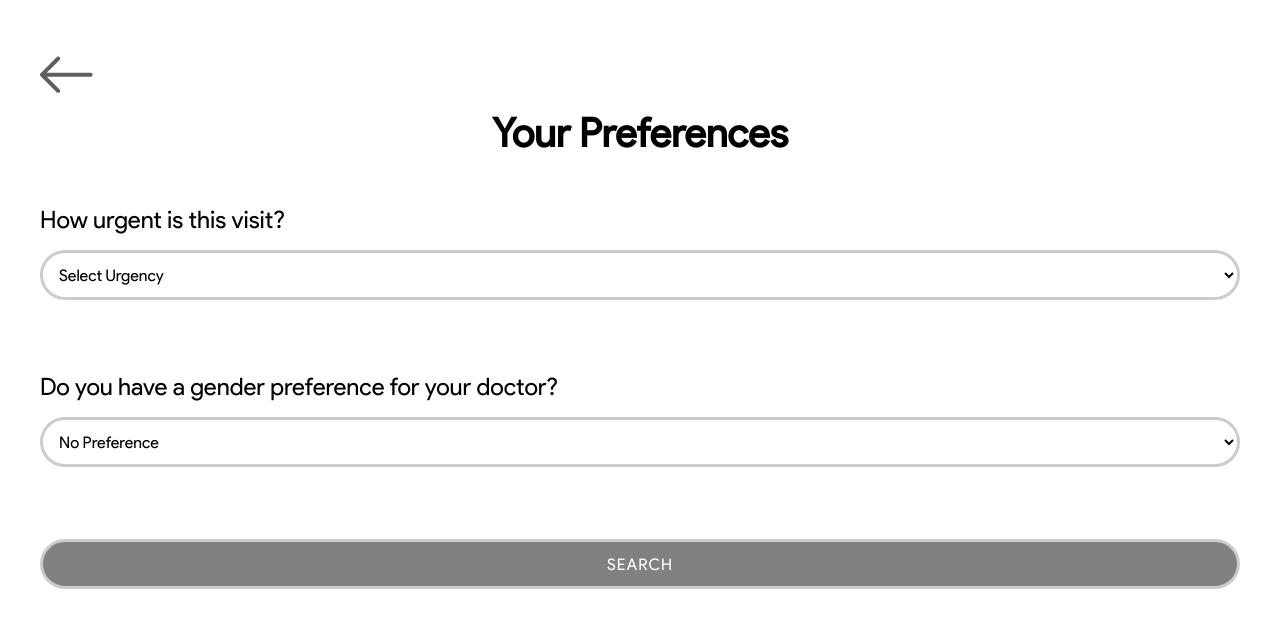
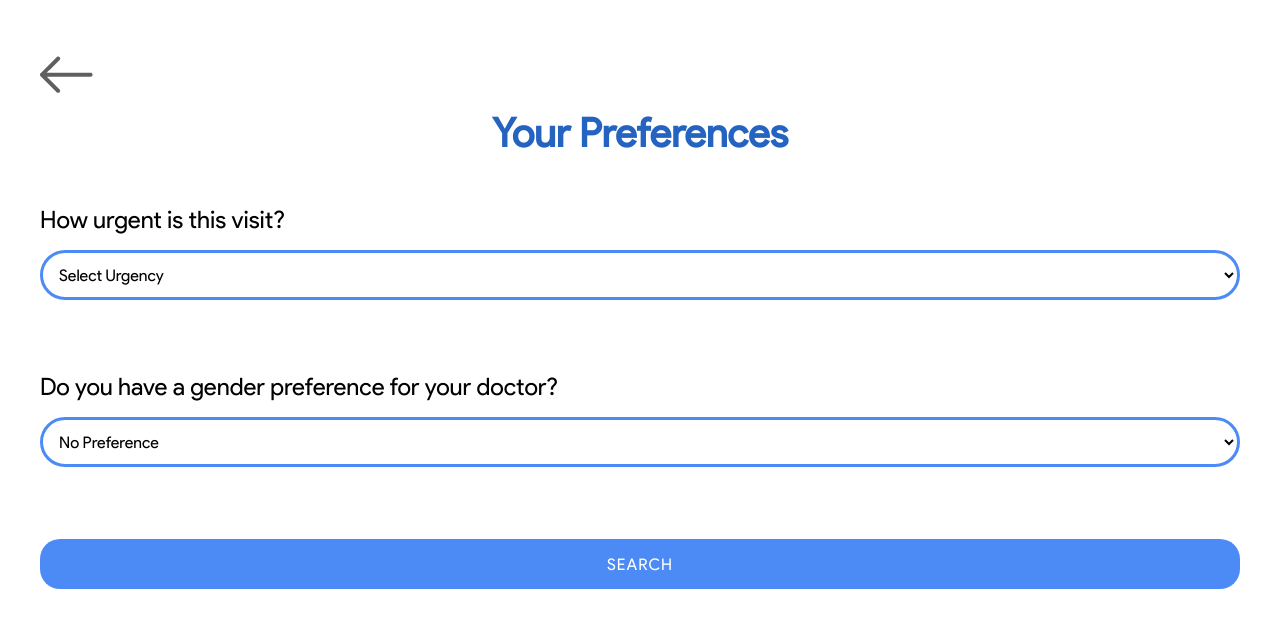
Before and after one commit to jpatel98/homehealth, a React (Create React App) app: page /preferences in a window 1280 px wide. Shown: the top 628 px of the page. Built offline with nearby package versions, Linux system fonts and the light colour scheme.

Commit message:
Enables placeholder colors on pages

```diff
--- a/public/index.html
+++ b/public/index.html
@@ -24,20 +24,10 @@
       work correctly both with client-side routing and a non-root public URL.
       Learn how to configure a non-root public URL by running `npm run build`.
     -->
-    <title>React App</title>
+    <title>HomeCare</title>
   </head>
   <body>
     <noscript>You need to enable JavaScript to run this app.</noscript>
     <div id="root"></div>
-    <!--
-      This HTML file is a template.
-      If you open it directly in the browser, you will see an empty page.
-
-      You can add webfonts, meta tags, or analytics to this file.
-      The build step will place the bundled scripts into the <body> tag.
-
-      To begin the development, run `npm start` or `yarn start`.
-      To create a production bundle, use `npm run build` or `yarn build`.
-    -->
   </body>
 </html>
--- a/src/Pages/Preferences/Preferences.js
+++ b/src/Pages/Preferences/Preferences.js
@@ -1,6 +1,6 @@
 import { v4 as uuid } from 'uuid';
 import menu from '../../data/menu.json';
-import './Prefernces.scss';
+import './Preferences.scss';
 import BackArrow from '../../assets/icons/backarrow.png';
 
 
--- a/src/Pages/Preferences/Prefernces.scss
+++ b/src/Pages/Preferences/Preferences.scss
@@ -1,3 +1,6 @@
+@use '../../partials/variables' as *;
+@use '../../partials/mixins' as *;
+
 .preferences {
     display: flex;
     flex-direction: column;
@@ -19,6 +22,7 @@
         line-height: 3rem;
         margin: 0;
         margin-bottom: 3rem;
+        color: $google-dark-blue;
     }
 
     &__form{
@@ -31,22 +35,26 @@
         &__prompt{
             font-size: 1.5rem;
             line-height: 1.813rem;
-            margin: 0;
+            margin-bottom: 0;
+            padding-bottom: 4.5rem;
             width: 100%;
             justify-content: center;
 
             &-select {
                 height: 50px;
                 width: 100%;
-                border: 3px solid #ccc;
+                border: 3px solid $google-blue;
                 border-radius: 30px;
                 padding: 0.75rem;
                 background-color: white;
                 font-size: 1rem;
                 font-family: "Product Sans";
                 margin-top: 1rem;
-                margin-bottom: 4.5rem;
                 cursor: pointer;
+
+                &:hover{
+                    border: 3px solid $google-dark-blue;
+                }
             }
         }
 
@@ -54,13 +62,19 @@
             height: 50px;
             width: 100%;
             border: 3px solid #ccc;
-            border-radius: 30px;
+            border-radius: 20px;
+            border-style: hidden;
             font-size: 1rem;
             font-family: "Product Sans";
             color: white;
-            background-color: #818181;
+            background-color: $google-blue;
             cursor: pointer;
             letter-spacing: 1px;
+
+            &:hover{
+                background-color: $google-dark-blue;
+                border: 3px solid $google-dark-blue;
+            }
         }
     }
 
--- a/src/Pages/ServiceSelect/ServiceSelect.scss
+++ b/src/Pages/ServiceSelect/ServiceSelect.scss
@@ -1,3 +1,5 @@
+@use '../../partials/variables' as *;
+@use '../../partials/mixins' as *;
 
 .service{
     display: flex;
@@ -13,12 +15,14 @@
         justify-content: flex-start;
         align-self: flex-start;
         padding: 1rem 0;
+        color: $google-dark-blue;
     }
     &__title{
         font-size: 2.5rem;
         line-height: 3rem;
         margin: 0;
         margin-bottom: 3rem;
+        color: $google-dark-blue;
     }
     &__prompt{
         font-size: 1.5rem;
@@ -36,7 +40,7 @@
         &-select{
             height: 50px;
             width: 100%;
-            border: 3px solid #ccc;
+            border: 3px solid $google-blue;
             border-radius: 30px;
             padding: 0.75rem;
             background-color: white;
@@ -45,20 +49,25 @@
             margin-bottom: 12rem;
             cursor: pointer;
         } :hover{
-            border: 3px solid rgb(35, 4, 4);
+            border: 3px solid $google-dark-blue;
         }
 
         &-btn{
             height: 50px;
             width: 100%;
             border: 3px solid #ccc;
-            border-radius: 30px;
+            border-radius: 20px;
+            border-style: hidden;
             font-size: 1rem;
             font-family: "Product Sans";
             color: white;
-            background-color: #818181;
+            background-color: $google-blue;
             cursor: pointer;
             letter-spacing: 1px;
+
+            &:hover{
+                background-color: $google-dark-blue;
+            }
         }
     }
 }
```
